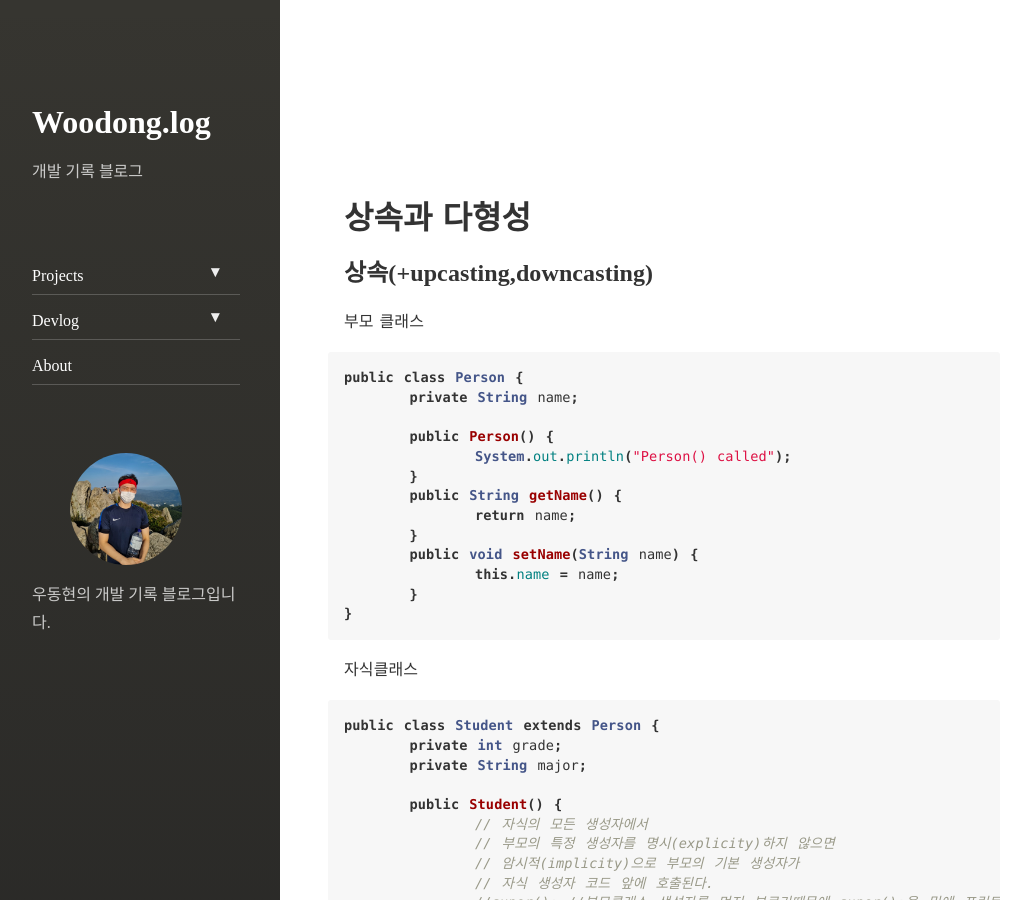
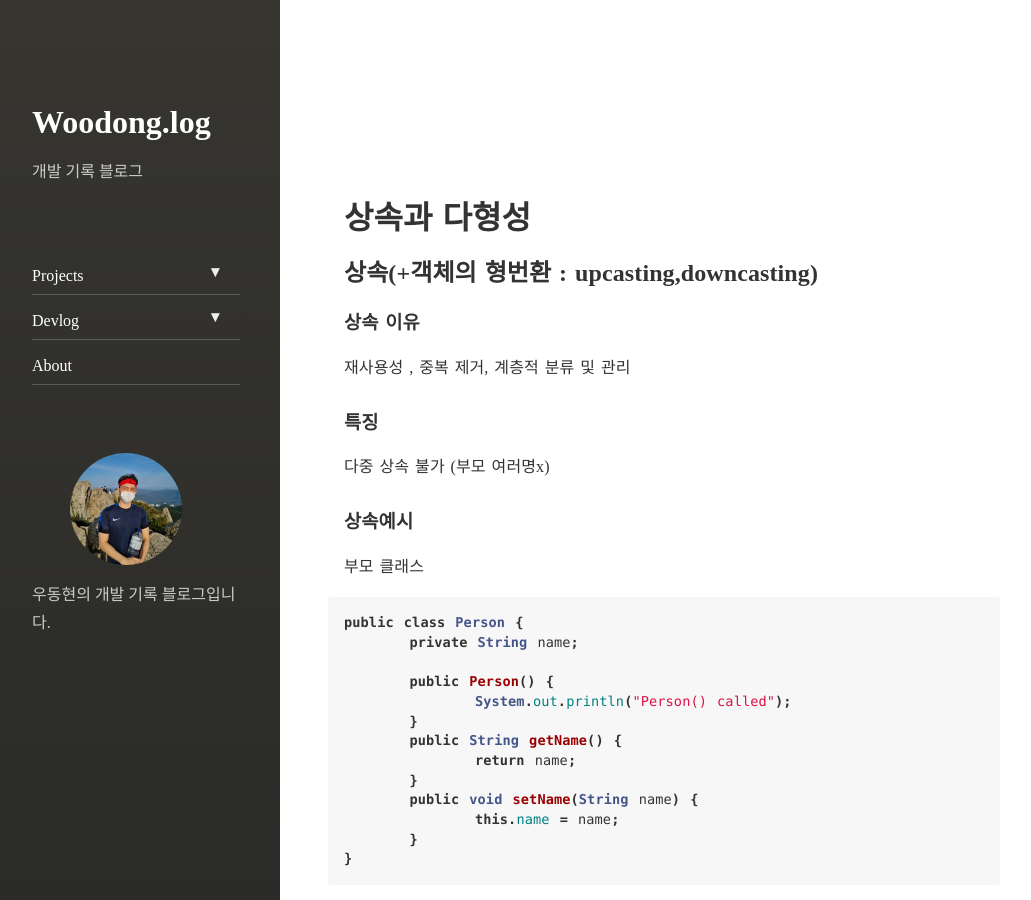
Before and after one commit to dhsj8405/dhsj8405.github.io, a Jekyll site: the page built from _posts/2021-09-09-java-Inheritance&polymorphism.markdown, in a window 1280 px wide and 900 px high, scrolled down 345 px. Shown: the whole window, without its empty margins (8-1039 px from the left). Built offline with Jekyll 4.4.1, drawn with Linux system fonts in a browser that asks for light colours; nearby versions of some CDN libraries; comment, search, counter and statistics services are not loaded; some of the changed text lies outside the part shown.

Commit message:
0909 객체의형변환(다운,업캐스팅 이전완료

````diff
--- a/_posts/2021-09-09-java-Inheritance&polymorphism.markdown
+++ b/_posts/2021-09-09-java-Inheritance&polymorphism.markdown
@@ -12,8 +12,16 @@
 
 # 상속과 다형성
 
-## 상속(+upcasting,downcasting)
+## 상속(+객체의 형번환 : upcasting,downcasting)
 
+### 상속 이유
+재사용성 , 중복 제거, 계층적 분류 및 관리
+
+### 특징
+다중 상속 불가 (부모 여러명x)
+
+
+### 상속예시
 부모 클래스
 ```java
 public class Person {
@@ -37,12 +45,15 @@
 	private String major;
 
 	public Student() {
+		super(); // 없어도 암시적으로 호출됨
+		System.out.println("Student() called");
+		//super(); : 오류
+
 		// 자식의 모든 생성자에서
 		// 부모의 특정 생성자를 명시(explicity)하지 않으면
 		// 암시적(implicity)으로 부모의 기본 생성자가
 		// 자식 생성자 코드 앞에 호출된다.
-		//super(); //부모클래스 생성자를 먼저 부르기때문에 super();을 밑에 프린트문의 밑에 적으면 안됨
-		System.out.println("Student() called");
+
 	}
 	public int getGrade() {
 		return grade;
@@ -65,12 +76,16 @@
 		Student s1 = new Student();
 		s1.setGrade(1);
 		Person p1 = s1; 	//upcasting(암시적,Implicity)
+
 		p1.setName("둘리");
 		Student s2 = (Student)p1;	//downcasting(명시적, explicity)
+		// 다운캐스팅은 명시적으로 변환해야함
 		s2.setMajor("cs");
 	}
 }
 ```
+
+
 
 ## 다형성
 
````
